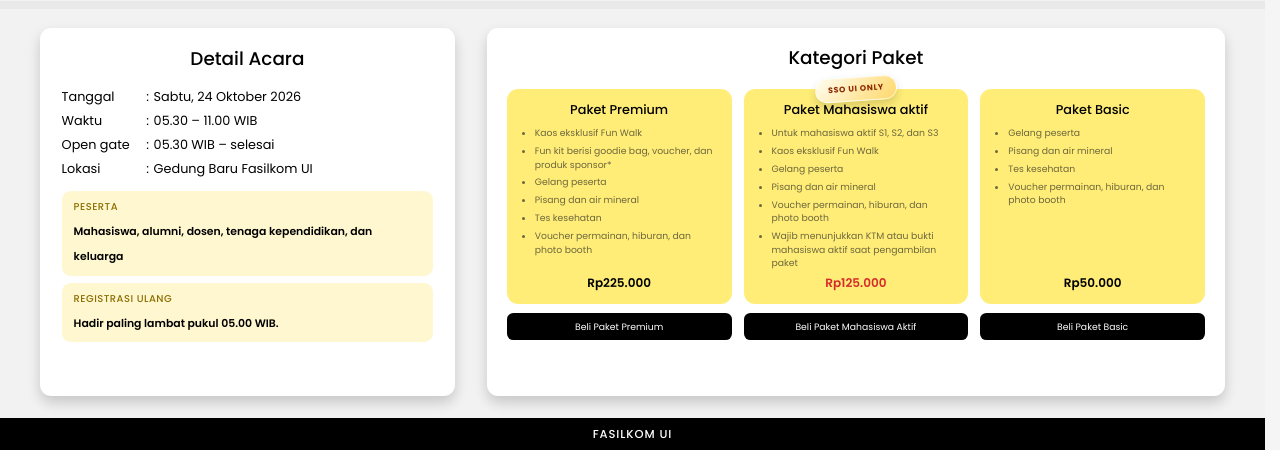
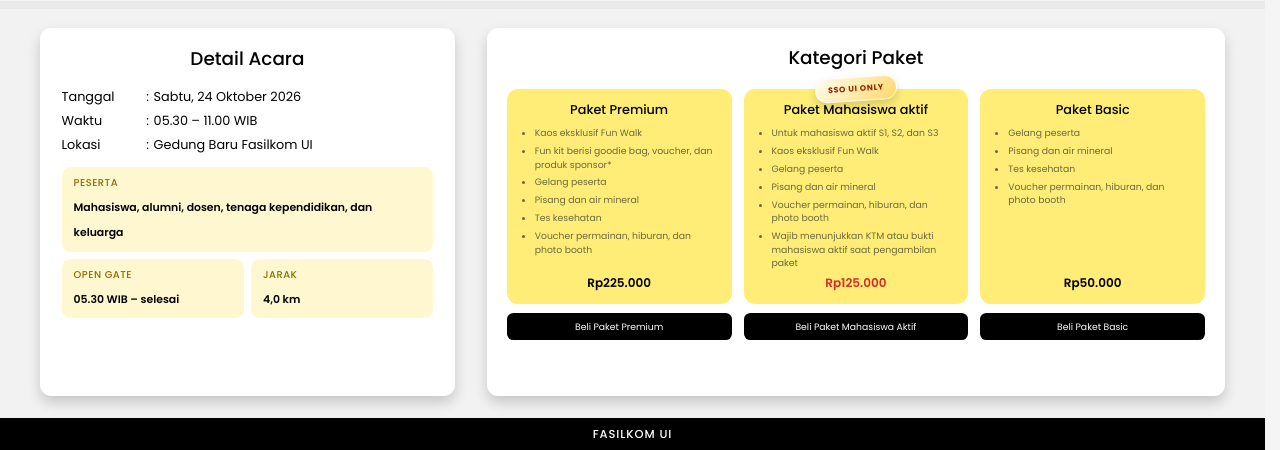
Before and after one commit to HaikalMuzaki/Fun-Walk, a Django app: page / in a window 1280 px wide. Shown: the part 350-800 px from the top of the page. Run offline with Django 5.2, Linux system fonts and the light colour scheme.

Commit message:
fix docs v5

```diff
--- a/registration/static/registration/css/style.css
+++ b/registration/static/registration/css/style.css
@@ -1735,6 +1735,12 @@ body {
   box-sizing: border-box;
 }
 
+.detail-highlight-row {
+  display: grid;
+  grid-template-columns: repeat(2, minmax(0, 1fr));
+  gap: 0.45rem;
+}
+
 .package-features {
   margin: 0;
   padding-left: 1rem;
--- a/registration/templates/registration/index.html
+++ b/registration/templates/registration/index.html
@@ -79,11 +79,6 @@
           </span>
         </div>
         <div class="detail-item">
-          <span class="detail-label">Open gate</span>
-          <span class="detail-separator">:</span>
-          <span class="detail-value">05.30 WIB &ndash; selesai</span>
-        </div>
-        <div class="detail-item">
           <span class="detail-label">
             Lokasi
           </span>
@@ -104,13 +99,23 @@
             Mahasiswa, alumni, dosen, tenaga kependidikan, dan keluarga
           </strong>
         </div>
-        <div class="detail-highlight">
-          <span class="detail-highlight-label">
-            Registrasi Ulang
-          </span>
-          <strong>
-            Hadir paling lambat pukul 05.00 WIB.
-          </strong>
+        <div class="detail-highlight-row">
+          <div class="detail-highlight">
+            <span class="detail-highlight-label">
+              Open Gate
+            </span>
+            <strong>
+              05.30 WIB &ndash; selesai
+            </strong>
+          </div>
+          <div class="detail-highlight">
+            <span class="detail-highlight-label">
+              Jarak
+            </span>
+            <strong>
+              4,0 km
+            </strong>
+          </div>
         </div>
       </div>
     </article>
```
